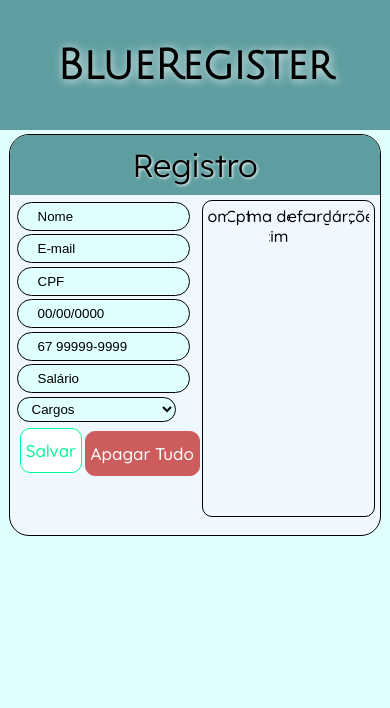
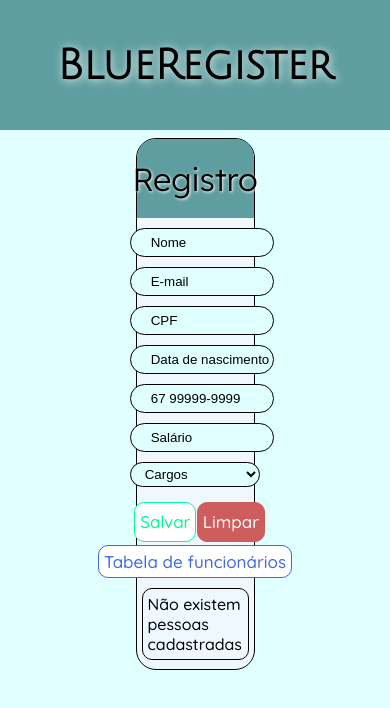
Before and after one commit to thomaz6546/CRUD, a React (Create React App) app: page / in a window 390 px wide. Shown: the top 708 px of the page. Built offline with nearby package versions, Linux system fonts and the light colour scheme.

Commit message:
tela interativa

```diff
--- a/src/App.js
+++ b/src/App.js
@@ -1,6 +1,5 @@
-import './App.css';
+import './Styles/App.css';
 import Documents from "./Components/Assets/Register";
-
 
 function App() {
     return (
--- a/src/Components/Assets/Register.js
+++ b/src/Components/Assets/Register.js
@@ -1,4 +1,4 @@
-import {cpfMask, dateMask, phoneMask} from "../Functions/Masks";
+import {cpfMask, dateMask, maskBRL, phoneMask} from "../Functions/Masks";
 import {useState, useEffect} from "react";
 import {ToastContainer, toast} from 'react-toastify';
 import image1 from "../../Images/troca.png"
@@ -14,6 +14,7 @@ function App() {
     const dadosApagadosNotify = () => toast("Os dados foram apagados!");
     const [pessoas, setPessoas] = useState([])
     const [funcionario, setFuncionario] = useState({})
+    const [botaoClicado, setBotaoClicado] = useState(false)
 
     const getData = () => {
         const aux = JSON.parse(localStorage.getItem("pessoa"))
@@ -23,6 +24,7 @@ function App() {
     }
 
     function salvarLocalStorage() {
+
         let aux
         aux = Object.assign([], pessoas)
         aux.push(funcionario)
@@ -36,7 +38,6 @@ function App() {
             _.isEmpty(funcionario?.salario)) {
 
             errorNotify()
-
 
         } else {
 
@@ -97,9 +98,11 @@ function App() {
         getData()
     }, []);
 
+
     return (
 
         <div>
+
             <ToastContainer
                 position="top-center"
                 autoClose={1000}
@@ -118,14 +121,13 @@ function App() {
 
 
             <div className="paiDivRgstr">
-                <div className="registro">
+                <div className={botaoClicado ? 'recordWhenPressed' : 'recordWhenNotpressed'}>
 
                     <div className="tituloRgstr">
                         <span className="tituloDivRgstr">Registro</span>
                     </div>
-
-                    <div className="paiDiv">
-                        <div className="inputs">
+                    <div className='paiRegistro'>
+                        <div className={botaoClicado ? 'inputsRecordWhenNotpressed' : 'inputsRecordWhenPressed'}>
                             <div>
                                 <input value={funcionario?.name}
                                        onChange={(e) => setFuncionario({...funcionario, name: e.target.value})}
@@ -153,7 +155,7 @@ function App() {
                                            ...funcionario,
                                            dataDeNascimento: dateMask(e.target.value)
                                        })}
-                                       className="inputText" placeholder="00/00/0000" type="text"/>
+                                       className="inputText" placeholder="Data de nascimento" type="text"/>
                             </div>
 
                             <div>
@@ -166,12 +168,13 @@ function App() {
                             </div>
 
                             <div>
-                                <input value={funcionario?.salario}
-                                       onChange={(e) => setFuncionario({...funcionario, salario: e.target.value})}
-                                       className="inputText" type="number" placeholder="Salário"/>
+                                <input className="inputText" type="text" placeholder="Salário"
+                                       value={funcionario?.salario}
+                                       onChange={(e) => {setFuncionario({...funcionario, salario:`R$ ${maskBRL(e.target.value)}` })}}
+                                />
                             </div>
 
-
+                            <div>
                                 <select className="inputText"
                                         value={funcionario?.cargo}
                                         onChange={(e) => setFuncionario({...funcionario, cargo: e.target.value})}>
@@ -181,7 +184,7 @@ function App() {
                                     <option value="Gerente">Gerente</option>
                                     <option value="Secretário">Secretário</option>
                                 </select>
-
+                            </div>
 
                             <div className="fButtons">
                                 <div>
@@ -190,15 +193,15 @@ function App() {
                                 </div>
 
                                 <div>
-                                    <input id='botaoApagar' type="button" className="delete" value="Apagar Tudo"
+                                    <input id='botaoApagar' type="button" className="delete" value="Limpar"
                                            onClick={limpaLocalStorage}/>
 
                                 </div>
                             </div>
                         </div>
+                        {botaoClicado ?
                             <div className='tabela'>
                                 <div>
-
                                     <div className="rowList">
                                         <div style={{width: "12.5%", flex: 1}} className='classificaoces'>
                                             <div>
@@ -217,7 +220,7 @@ function App() {
                                         </div>
                                         <div style={{width: "12.5%", flex: 1}} className='classificaoces'>
                                             <div>
-                                            <span>Data de nascimento</span>
+                                                <span>Data</span>
                                             </div>
                                         </div>
                                         <div style={{width: "12.5%", flex: 1}} className='classificaoces'>
@@ -232,7 +235,7 @@ function App() {
                                         </div>
                                         <div style={{width: "12.5%", flex: 1}} className='classificaoces'>
                                             <div>
-                                            <span>Salários</span>
+                                                <span>Salário</span>
                                             </div>
                                         </div>
                                         <div style={{width: "12.5%", flex: 1}} className='classificaoces'>
@@ -241,6 +244,7 @@ function App() {
                                             </div>
                                         </div>
                                     </div>
+
 
                                     {pessoas?.map((item, index) =>
                                         <div key={index} className="rowList">
@@ -288,7 +292,29 @@ function App() {
                                     )}
                                 </div>
                             </div>
+                            :
+                            <>
+                            </>
+                        }
                     </div>
+                    <div className='botaoMostraTabela'>
+                        <input className="mostraTabela" type="button" onClick={() => setBotaoClicado(!botaoClicado)}
+                               value={botaoClicado ? 'Cadastrar funcionários' : 'Tabela de funcionários'}/>
+                    </div>
+                    <div className='pessoasCadastradas'>
+                        <div className='funcionariosCadastrados'>
+                            {pessoas.length === 0 ? 'Não existem pessoas cadastradas'
+                                :
+                                pessoas.length === 1 ? 'Existe uma pessoa cadastrada'
+                                    :
+                                    pessoas.length > 1 ? `Existem ${pessoas.length} pessoas cadastradas`
+                                        :
+                                        <>
+                                        </>
+                            }
+                        </div>
+                    </div>
+
                 </div>
             </div>
         </div>
--- a/src/Components/Functions/Masks.js
+++ b/src/Components/Functions/Masks.js
@@ -1,3 +1,4 @@
+
 export const phoneMask = (value) => {
     let aux = value
     let a = aux.replace(/[^0-9]/g, '');
@@ -161,3 +162,10 @@ export const dateMask = (value) => {
     return a
 
 }
+
+export const maskBRL = value => {
+    return value
+        .replace(/\D/g, "")
+        .replace(/(\d)(\d{2})$/ , "$1,$2")
+        .replace(/(?=(\d{3})+(\D))\B/g, "." );
+};
--- a/src/App.css
+++ b/src/Styles/App.css
@@ -20,26 +20,35 @@ body {
     text-shadow: white 1px 1px 10px;
 }
 
-
-.paiDiv {
-    display: flex;
-    justify-content: space-between;
-}
-
-.registro {
+.recordWhenNotpressed {
     margin: 2%;
-    width: 100%;
-    height: 500px;
+    width: 30%;
+    height: 530px;
     background-color: #F0F8FF;
     border: 1px solid black;
     border-radius: 20px;
+    -webkit-transition: .4s ;
+}
+
+.recordWhenPressed {
+    margin: 2%;
+    width: 100%;
+    height: 530px;
+    background-color: #F0F8FF;
+    border: 1px solid black;
+    border-radius: 20px;
+    -webkit-transition: .4s;
+}
+
+.inputsRecordWhenPressed {
+    padding-top: 10px;
 }
 
 .tabela {
-    margin: 5px;
-    border: 1px solid black;
+    margin: 20px;
+    border: 1px solid #B0E0E6;
     border-radius: 10px;
-    width: 85%;
+    width: 100%;
     overflow: scroll;
     height: 315px;
 }
@@ -57,37 +66,27 @@ body {
     text-overflow: ellipsis;
     overflow: hidden;
     display: flex;
+    overflow: hidden;
     justify-content: center;
 }
 
 .rowList {
     margin: 5px;
     border-radius: 10px;
-}
-
-.imagens {
-    display: block;
+    text-overflow: ellipsis;
+    overflow: hidden;
 }
 
 .imagens img {
-    display: block;
+    display: flex;
     width: 100%;
-}
-
-.imagens img:hover {
-    display: block;
-    width: 100%;
-
 }
 
 .imagem {
     display: grid;
     align-items: center;
     justify-content: center;
-
 }
-
-
 
 li {
     list-style-type: none;
@@ -96,6 +95,11 @@ li {
 .rowList {
     display: flex;
     justify-content: space-between;
+    text-overflow: ellipsis;
+    overflow: hidden;
+    background-color: #E0FFFF;
+    border: 1px solid #B0E0E6;
+    padding: 5px;
 }
 
 .tituloRgstr {
@@ -117,15 +121,20 @@ li {
 }
 
 .paiDivRgstr {
-    width: 100%;
     display: flex;
     justify-content: center;
 }
-
+.botaoMostraTabela {
+    display: flex;
+    justify-content: center;
+}
 .inputs {
     padding: 5px;
 }
+.inputsRecordWhenNotpressed {
+    display: none;
 
+}
 .inputText {
     padding-left: 10px;
     width: 100%;
@@ -168,17 +177,9 @@ input[type="number"]::-webkit-inner-spin-button {
 }
 
 .send:active {
-    padding: 5px;
-    margin: 5%;
-    width: 100%;
-    height: 100%;
-    border-radius: 10px;
     border: 1px solid #00FA9A;
     color: white;
-    font-family: 'Quicksand', sans-serif;
-    font-size: 17px;
     background-color: #00FA9A;
-
 }
 
 .delete {
@@ -195,37 +196,71 @@ input[type="number"]::-webkit-inner-spin-button {
 }
 
 .delete:active {
-    padding: 5px;
-    margin: 5%;
-    width: 100%;
-    height: 100%;
-    border-radius: 10px;
     border: 1px solid #CD5C5C;
     color: white;
+    background-color: #DC143C;
+}
+
+.mostraTabela {
+    background-color: white;
+    color: #4169E1;
+    border-radius: 10px;
+    border: 1px solid #4169E1;
     font-family: 'Quicksand', sans-serif;
     font-size: 17px;
-    background-color: #DC143C;
+    margin: 5px;
+    padding: 5px;
 
 }
 
-@media (max-width: 600px) {
-    .inputText {
-        padding-left: 10px;
-        width: 90%;
-        height: 25px;
-        margin: 1%;
-        background-color: #E0FFFF;
-        border: 1px solid black;
-        border-radius: 20px;
-    }
+.mostraTabela:active {
+    background-color: #4169E1;
+    color: white;
+    border: 1px solid #4169E1;
+}
 
-    .registro {
-        margin: 1%;
-        width: 95%;
-        height: 400px;
-        background-color: #F0F8FF;
-        border: 1px solid black;
-        border-radius: 20px;
-        align-items: center;
-    }
+.pessoasCadastradas {
+    display: flex;
+    justify-content: center;
+
 }
+.funcionariosCadastrados {
+    margin: 5px;
+    padding: 5px;
+    font-family: 'Quicksand', sans-serif;
+    border: 1px solid black;
+    border-radius: 10px;
+}
+.paiRegistro {
+    display: flex;
+    align-items: center;
+    justify-content: center;
+}
+
+.inputsRecordWhenPressed {
+
+}
+
+/*RESPONSIVIDADE*/
+
+/*@media (max-width: 600px) {*/
+/*    .inputText {*/
+/*        padding-left: 10px;*/
+/*        width: 90%;*/
+/*        height: 25px;*/
+/*        margin: 1%;*/
+/*        background-color: #E0FFFF;*/
+/*        border: 1px solid black;*/
+/*        border-radius: 20px;*/
+/*    }*/
+
+/*    .registro {*/
+/*        margin: 1%;*/
+/*        width: 95%;*/
+/*        height: 400px;*/
+/*        background-color: #F0F8FF;*/
+/*        border: 1px solid black;*/
+/*        border-radius: 20px;*/
+/*        align-items: center;*/
+/*    }*/
+/*}*/
--- a/src/index.js
+++ b/src/index.js
@@ -1,6 +1,6 @@
 import React from 'react';
 import ReactDOM from 'react-dom/client';
-import './index.css';
+import './Styles/index.css';
 import App from './App';
 import reportWebVitals from './reportWebVitals';
 
```
Also changed, not shown: src/Components/Assets/Lists.js (added, +14 -0 lines), src/Styles/Lists.css (added), src/Styles/index.css (renamed from src/index.css). Lines whose indentation alone changed are shown as unchanged.
